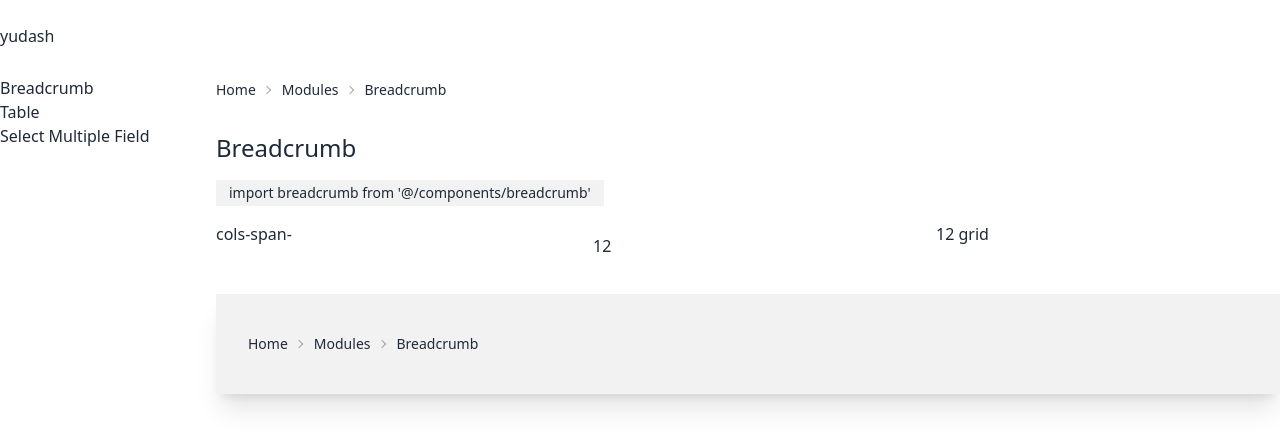
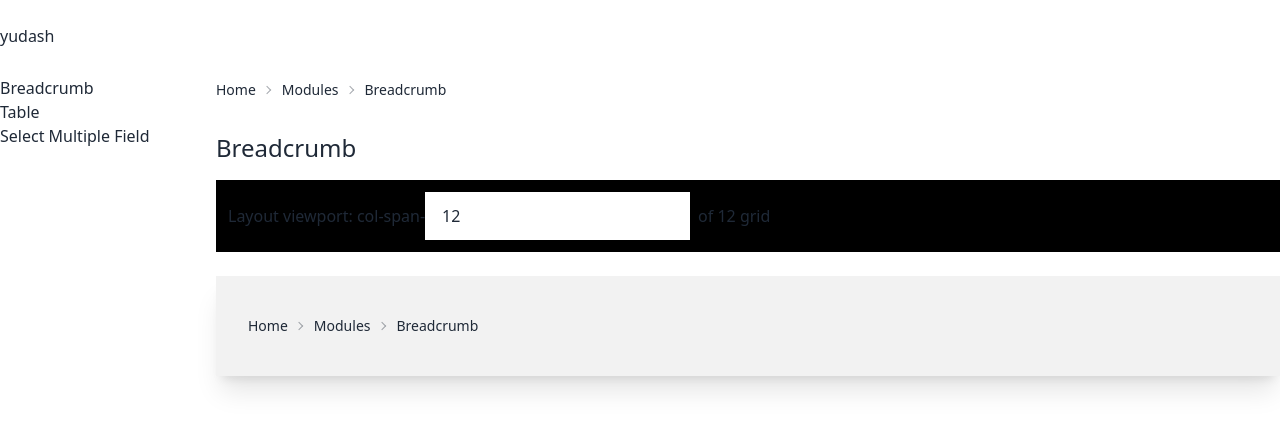
Before and after one commit to rlynjb/yudash, a Next.js app: page /modules/breadcrumb in a window 1280 px wide. Shown: the top 448 px of the page. Built offline with nearby package versions, Linux system fonts and the light colour scheme.

Commit message:
added viewport selector

```diff
--- a/src/features/SwitchLayout.tsx
+++ b/src/features/SwitchLayout.tsx
@@ -5,7 +5,7 @@ type Props = {
   children?: ReactNode,
   grid?: number,
   cols?: number,
-  onCols: any,
+  onCols?: any,
 }
 
 export default function SwitchLayout({
@@ -50,25 +50,24 @@ export default function SwitchLayout({
 
   const colsChange = (val: any) => {
     setl_cols(val.target.value)
-    console.log(onCols)
-    // look into emitting to parent
+    onCols(val)
   }
 
   return (
-    <div className="layout-switch grid grid-cols-3 gap-4">
+    <div className="layout-switch flex items-center">
       <span>
-        cols-span-
+        Layout viewport: col-span-
       </span>
       <div>
         <input
           type="text"
           value={l_cols}
           onChange={colsChange}
-          className="input w-full max-w-xs"
+          className="input w-full max-w-xs w-16 rounded-none"
         />
       </div>
-      <span>
-        12 grid
+      <span className="ml-2">
+        of 12 grid
       </span>
 
       {/**
--- a/src/pages/modules/[name].tsx
+++ b/src/pages/modules/[name].tsx
@@ -3,11 +3,17 @@ import { useRouter } from 'next/router'
 import Breadcrumbs from '@/components/Breadcrumbs'
 import Table from '@/components/Table'
 import AdjustLayout from '@/features/SwitchLayout'
+import { useState } from 'react'
 
 export default function Page() {
   const router = useRouter()
+  const [layout_cols, set_layout_cols] = useState(12)
 
   // Table sample data
+
+  const listenCols = (val: any) => {
+    set_layout_cols(val.target.value)
+  }
 
   return (
     <ModuleLayout>
@@ -18,16 +24,12 @@ export default function Page() {
           {router.query.name}
         </h1>
 
-        <span className="badge badge-ghost p-3 rounded-none">
-          import {router.query.name} from '@/components/{router.query.name}'
-        </span>
-
-        <div className="mt-4">
-          <AdjustLayout />
+        <div className="bg-black p-3 rounded-none mt-4">
+          <AdjustLayout onCols={listenCols} />
         </div>
 
-        <div className="my-6 card bg-base-200 shadow-xl rounded-none">
-          <div className='card-body'>
+        <div className="my-6 card bg-base-200 shadow-xl rounded-none grid grid-cols-12">
+          <div className={`card-body col-span-${layout_cols}`}>
             { router.query.name === 'breadcrumb' && <Breadcrumbs /> }
             { router.query.name === 'table' && <Table /> }
           </div>
--- a/tailwind.config.js
+++ b/tailwind.config.js
@@ -7,5 +7,22 @@ module.exports = {
   theme: {
     extend: {},
   },
+  safelist: [
+    'col-span-1',
+    'col-span-2',
+    'col-span-3',
+    'col-span-4',
+    'col-span-5',
+    'col-span-6',
+    'col-span-7',
+    'col-span-8',
+    'col-span-9',
+    'col-span-10',
+    'col-span-11',
+    'col-span-12',
+    'container',
+    'md:container',
+    'md:mx-auto'
+  ],
   plugins: [require("daisyui")],
 }
```
